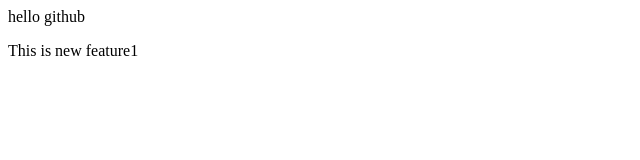
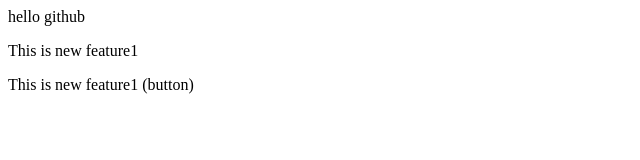
Before and after one commit to Jatav-Rahul/Hello, a plain HTML site: page index.html in a window 1280 px wide. Shown: the whole page, without its empty margins (0-640 px from the left). Drawn offline with Linux system fonts and the light colour scheme.

Commit message:
add button

```diff
--- a/index.html
+++ b/index.html
@@ -1,2 +1,3 @@
 <p> hello github</p>
 <p>This is new feature1</p>
+<p> This is new feature1 (button)</p>
```
